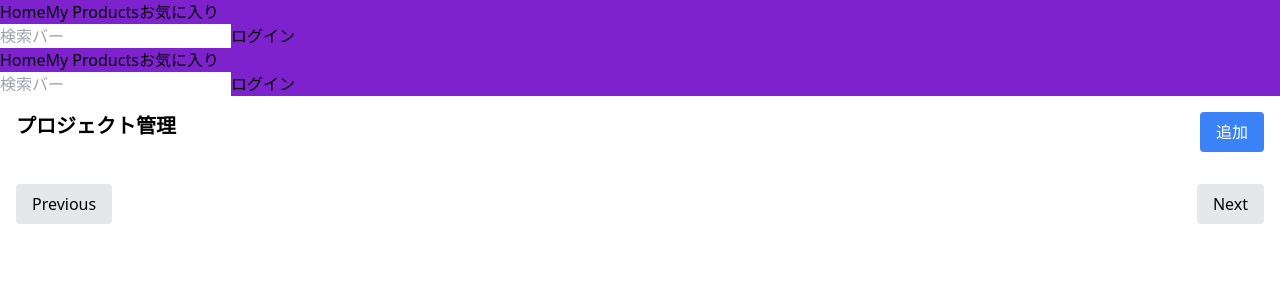
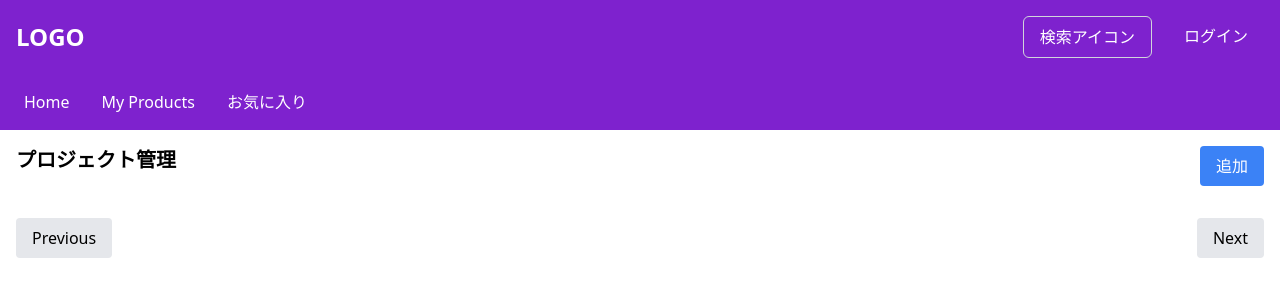
Before and after one commit to zerowater4704/dev-share, a Next.js app: page /projects_page in a window 1280 px wide. Shown: the top 300 px of the page. Built offline with nearby package versions, Linux system fonts and the light colour scheme.

Commit message:
frontend-header-tailwind

```diff
--- a/src/app/components/Header.tsx
+++ b/src/app/components/Header.tsx
@@ -1,16 +1,45 @@
+import Link from 'next/link'
+
 const Header = () => {
   return (
-    <header className="bg-purple-700">
-      <div>
-        <button>Home</button>
-        <button>My Products</button>
-        <button>お気に入り</button>
-      </div>
-      <div>
-        <input type="text" placeholder="検索バー" />
-        <button>ログイン</button>
-      </div>
-    </header>
+    <>
+      <header className="bg-purple-700 p-4 flex justify-between items-center">
+        <div className="flex">
+          <Link href="/" className="text-2xl font-bold text-white hover:text-purple-300">
+            LOGO
+          </Link>
+        </div>
+        <div className="flex space-x-4">
+          <Link
+            href="/search_page"
+            className="px-4 py-2 border border-gray-300 rounded-md text-white"
+          >
+            検索アイコン
+          </Link>
+          <Link
+            href="/users_login"
+            className=" text-white hover:text-purple-300 px-4 py-2 rounded-md"
+          >
+            ログイン
+          </Link>
+        </div>
+      </header>
+
+      <nav className="space-x-4 p-4 bg-purple-700">
+        <Link href="/" className="text-white hover:text-purple-300 px-2 py-1 rounded-md">
+          Home
+        </Link>
+        <Link
+          href="/projects_page"
+          className="text-white hover:text-purple-300 px-2 py-1 rounded-md"
+        >
+          My Products
+        </Link>
+        <Link href="#" className="text-white hover:text-purple-300  px-2 py-1 rounded-md">
+          お気に入り
+        </Link>
+      </nav>
+    </>
   )
 }
 
--- a/src/app/projects_page/page.tsx
+++ b/src/app/projects_page/page.tsx
@@ -1,20 +1,18 @@
-"use client";
+'use client'
 
-import Link from 'next/link';
-import { useEffect, useState } from 'react';
-import Header from '../components/Header';
+import Link from 'next/link'
+import { useEffect, useState } from 'react'
 
 const Page = () => {
-  const [projects, setProjects] = useState<any[]>([]);
+  const [projects, setProjects] = useState<any[]>([])
 
   useEffect(() => {
-    const existingProjects = JSON.parse(localStorage.getItem('projects') || '[]');
-    setProjects(existingProjects);
-  }, []);
+    const existingProjects = JSON.parse(localStorage.getItem('projects') || '[]')
+    setProjects(existingProjects)
+  }, [])
 
   return (
     <>
-      <Header />
       <div className="container mx-auto p-4">
         <div className="flex justify-between mb-4">
           <h1 className="text-xl font-bold">プロジェクト管理</h1>
@@ -28,7 +26,12 @@ const Page = () => {
               <div className="font-bold text-lg">{project.title}</div>
               <div className="mt-2">開発言語: {project.language.join(', ')}</div>
               <div className="mt-2">開発期間: {project.duration}</div>
-              <div className="mt-2">アプリのリンク: <a href={project.link} target="_blank" rel="noopener noreferrer">{project.link}</a></div>
+              <div className="mt-2">
+                アプリのリンク:{' '}
+                <a href={project.link} target="_blank" rel="noopener noreferrer">
+                  {project.link}
+                </a>
+              </div>
             </div>
           ))}
         </div>
@@ -38,7 +41,7 @@ const Page = () => {
         </div>
       </div>
     </>
-  );
-};
+  )
+}
 
-export default Page;
+export default Page
```
